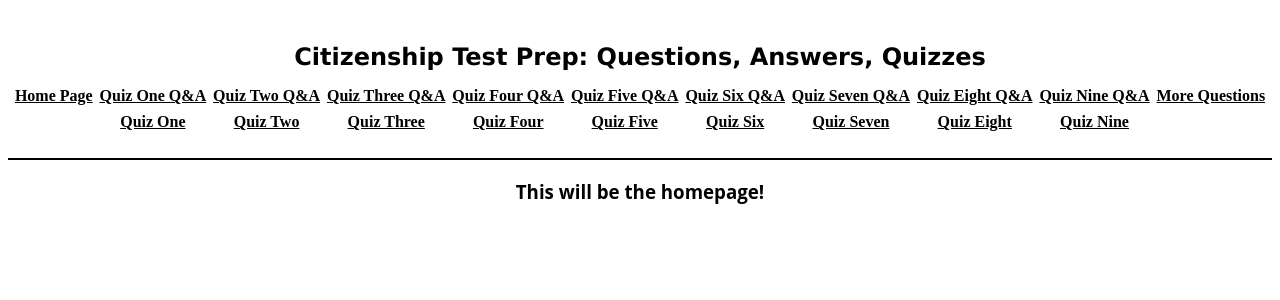
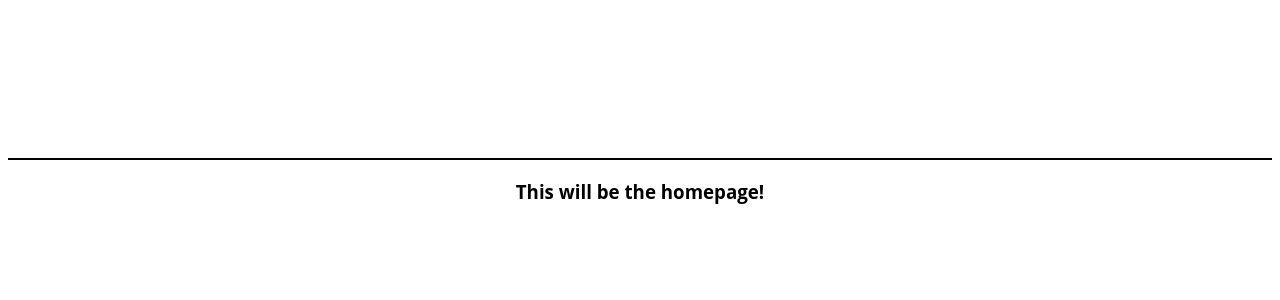
Before and after one commit to mmaustin/citizenship-questions-answers, a React (Create React App) app in the folder citizenship-frontend/: page / in a window 1280 px wide. Shown: the top 300 px of the page. Built offline with nearby package versions, Linux system fonts and the light colour scheme.

Commit message:
added a second react return function to navbar for dropdown practice

```diff
--- a/citizenship-frontend/src/app/Navbar.js
+++ b/citizenship-frontend/src/app/Navbar.js
@@ -3,7 +3,7 @@ import {Link} from 'react-router-dom'
 
 const Navbar = () => {
 
-    return(
+    /*return(
         <nav>
             <section className='nav-section'>
                 <h2 className='nav-heading'>Citizenship Test Prep: Questions, Answers, Quizzes</h2>
@@ -53,6 +53,12 @@ const Navbar = () => {
                 </div>
             </section>
         </nav>
+    )*/
+
+    return(
+        <nav>
+
+        </nav>
     )
 
 }
```
